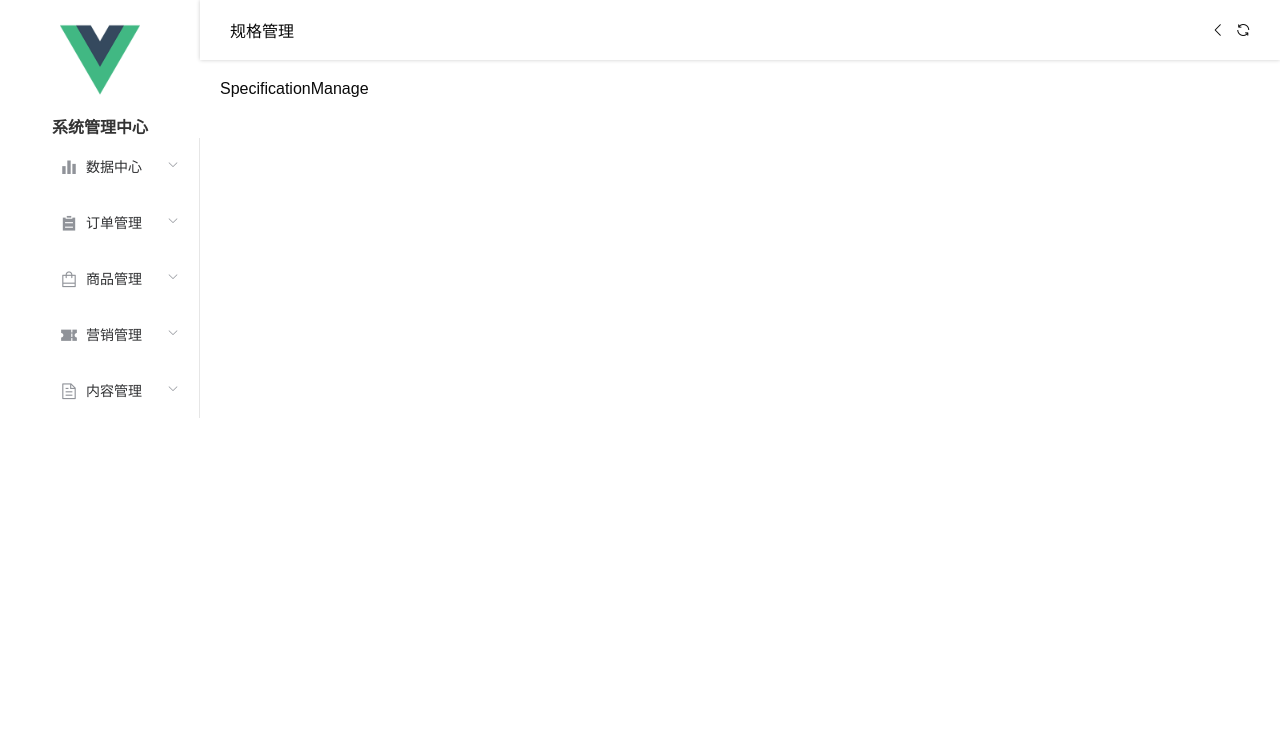
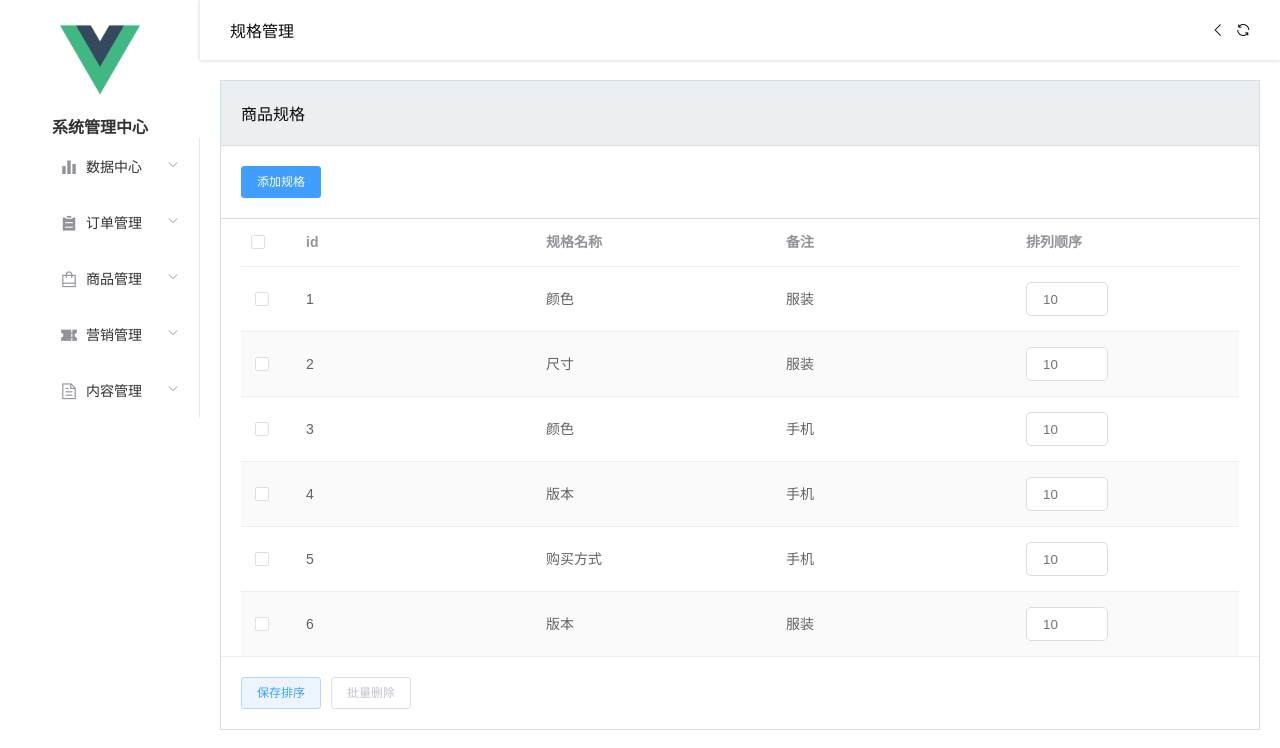
Before and after one commit to bo-ddd/union-b, a Vue app: page /commoditymanage/specificationmanage in a window 1280 px wide. Shown: the top 748 px of the page. Built offline with nearby package versions, Linux system fonts and the light colour scheme.

Commit message:
对商品规格进行了修改

```diff
--- a/src/views/CommodityManage/SpecificationManage.vue
+++ b/src/views/CommodityManage/SpecificationManage.vue
@@ -1,15 +1,176 @@
 <template>
-  <div>
-      SpecificationManage
+  <div class="wrap">
+    <div class="wrap_interior">
+      <div class="tit">商品规格</div>
+      <div class="addspebut">
+        <el-button type="primary" size="small">添加规格</el-button>
+      </div>
+      <el-table
+        ref="multipleTable"
+        :data="tableData"
+        tooltip-effect="dark"
+        style="width: 100%"
+        stripe
+        header-align="center"
+        @selection-change="handleSelectionChange"
+        class="tablestyle"
+      >
+        <el-table-column type="selection" width="55"> </el-table-column>
+        <el-table-column label="id" width="240">
+          <template slot-scope="scope">{{ scope.row.id }}</template>
+        </el-table-column>
+        <el-table-column prop="name" label="规格名称" width="240">
+        </el-table-column>
+        <el-table-column
+          prop="address"
+          label="备注"
+          show-overflow-tooltip
+          width="240"
+        >
+        </el-table-column>
+        <el-table-column
+          prop="list"
+          label="排列顺序"
+          show-overflow-tooltip
+          width="240"
+        >
+        <template>
+          <input type="text" class="inp" placeholder="10">
+        </template>
+        </el-table-column>
+        <el-table-column
+          prop="address"
+          label="操作"
+          show-overflow-tooltip
+          width="240"
+        >
+          <template>
+            <el-button type="primary" i class="el-icon-edit"></el-button>
+            <el-button type="primary" i class="el-icon-delete"></el-button>
+          </template>
+        </el-table-column>
+      </el-table>
+      <div class="footer">
+        <el-button type="primary" plain size="small">保存排序</el-button>
+        <el-button plain class="batch_del_btn" size="small">批量删除</el-button>
+        <div class="footer_page">
+          <!-- <div>每页显示  条，然后按回车</div>
+          <div>共 6 条 </div>  -->
+        </div>
+      </div>
+    </div>
   </div>
 </template>
 
 <script>
 export default {
-
-}
+  data() {
+    return {
+      tableData: [
+        {
+          id: "1",
+          name: "颜色",
+          address: "服装",
+          list: "",
+          operation: "",
+        },
+        {
+          id: "2",
+          name: "尺寸",
+          address: "服装",
+          list: "",
+          operation: "",
+        },
+        {
+          id: "3",
+          name: "颜色",
+          address: "手机",
+          list: "",
+          operation: "",
+        },
+        {
+          id: "4",
+          name: "版本",
+          address: "手机",
+          list: "",
+          operation: "",
+        },
+        {
+          id: "5",
+          name: "购买方式",
+          address: "手机",
+          list: "",
+          operation: "",
+        },
+        {
+          id: "6",
+          name: "版本",
+          address: "服装",
+          list: "",
+          operation: "",
+        },
+      ],
+      multipleSelection: [],
+    };
+  },
+  methods: {
+    toggleSelection(rows) {
+      if (rows) {
+        rows.forEach((row) => {
+          this.$refs.multipleTable.toggleRowSelection(row);
+        });
+      } else {
+        this.$refs.multipleTable.clearSelection();
+      }
+    },
+    handleSelectionChange(val) {
+      this.multipleSelection = val;
+    },
+  },
+};
 </script>
 
 <style lang="scss" scoped>
+.wrap {
+  // height: 85vh;
+  background-color: #fcfcfc;
+  border: 1px solid #d4dde2;
+}
+
+.tit {
+  background-color: #eceff1;
+  padding: 20px;
+  border-bottom: 1px solid #d4dde2;
+}
+.addspebut {
+  padding: 20px;
+  background-color: #ffffff;
+  border-bottom: 1px solid #d4dde2;
+}
+.batch_del_btn {
+  color: #c0c4cc;
+}
+.tablestyle {
+  padding: 0px 20px;
+}
+.footer {
+  padding: 20px;
+  display: flex;
+  align-items: center;
+  background-color: #ffffff;
+}
+.footer_page {
+  margin-left: 25px;
+}
+.el-table-column {
+  text-align: center;
+}
+.inp{
+  border: 1px solid #d8dce5;
+  width: 80px;
+  height: 32px;
+  text-indent: 16px;
+  border-radius: 5px;
+}
 
 </style>
```
